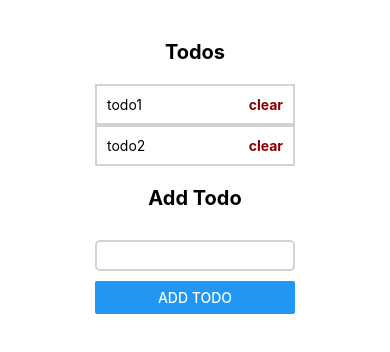
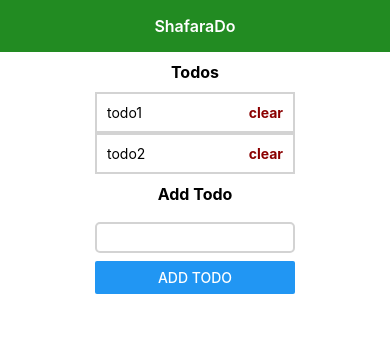
Before and after one commit to jumashafara/hello_react_native, a React Native app: screen / in a window 390 px wide. Shown: the top 352 px of the page. Built offline with nearby package versions, Linux system fonts and the light colour scheme.

Commit message:
Custom Components

```diff
--- a/App.js
+++ b/App.js
@@ -1,3 +1,4 @@
+import React from "react";
 import { StatusBar } from "expo-status-bar";
 import { useState } from "react";
 import {
@@ -10,6 +11,7 @@ import {
   Button,
   TextComponent,
 } from "react-native";
+import { Header } from "./src/components/Header";
 
 export default function App() {
   const [todos, setTodos] = useState([
@@ -25,6 +27,12 @@ export default function App() {
         new_id = new_id + 1;
       }
     });
+
+    // for (todo in todos) {
+    //   if (todo.id == new_id) {
+    //     new_id = new_id + 1;
+    //   }
+    // }
     return new_id;
   };
 
@@ -38,6 +46,8 @@ export default function App() {
     setTodos((old_todos) => old_todos.filter((todo) => todo.id !== id));
   };
   return (
+    <View>
+      <Header />
       <View style={styles.container}>
         <Text style={styles.heading}>Todos</Text>
         {todos.length >= 1 ? (
@@ -46,6 +56,7 @@ export default function App() {
             renderItem={({ item }) => (
               <View style={styles.todo}>
                 <Text>{item.title}</Text>
+                {/* <Text>{item.id}</Text> */}
                 <TouchableOpacity onPress={() => deleteItem(item.id)}>
                   <Text style={styles.clearButton}>clear</Text>
                 </TouchableOpacity>
@@ -68,6 +79,7 @@ export default function App() {
         </View>
         <StatusBar style="auto" />
       </View>
+    </View>
   );
 }
 
@@ -76,21 +88,19 @@ const styles = StyleSheet.create({
     display: "flex",
     backgroundColor: "152238",
     alignItems: "center",
-    marginVertical: 20,
   },
   input: {
     borderWidth: 2,
     borderColor: "lightgray",
     padding: 5,
-    marginVertical: 10,
+    marginVertical: 8,
     borderRadius: 5,
     width: 200,
   },
   heading: {
     fontWeight: "bold",
-    fontSize: 20,
+    fontSize: 16,
     padding: 10,
-    margin: 10,
     textAlign: "center",
   },
   todo: {
--- /dev/null
+++ b/src/components/Header.js
@@ -0,0 +1,17 @@
+import React from "react";
+import { View, Text, StyleSheet } from "react-native";
+
+export const Header = () => {
+  return <Text style={styles.header}>ShafaraDo</Text>;
+};
+
+const styles = StyleSheet.create({
+  header: {
+    backgroundColor: "forestgreen",
+    padding: 16,
+    color: "#fff",
+    fontWeight: "600",
+    fontSize: 16,
+    textAlign: "center",
+  },
+});
```
Lines whose indentation alone changed are shown as unchanged.
